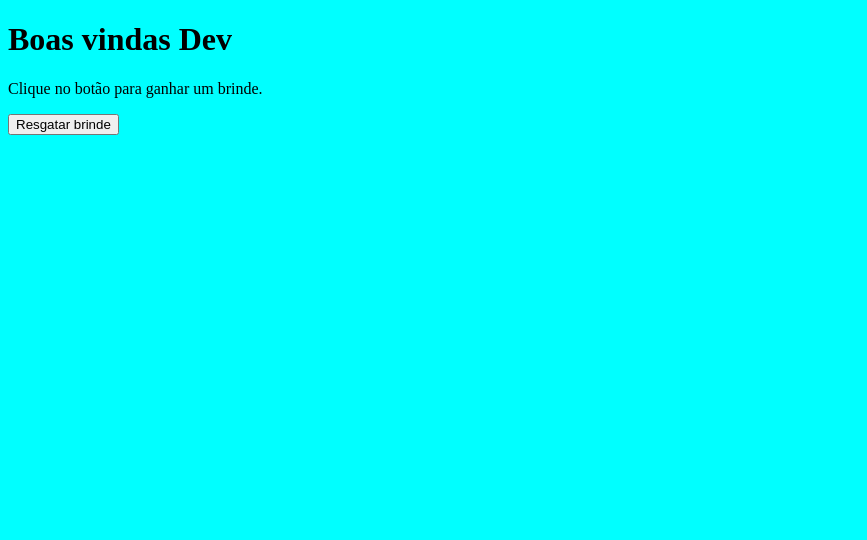
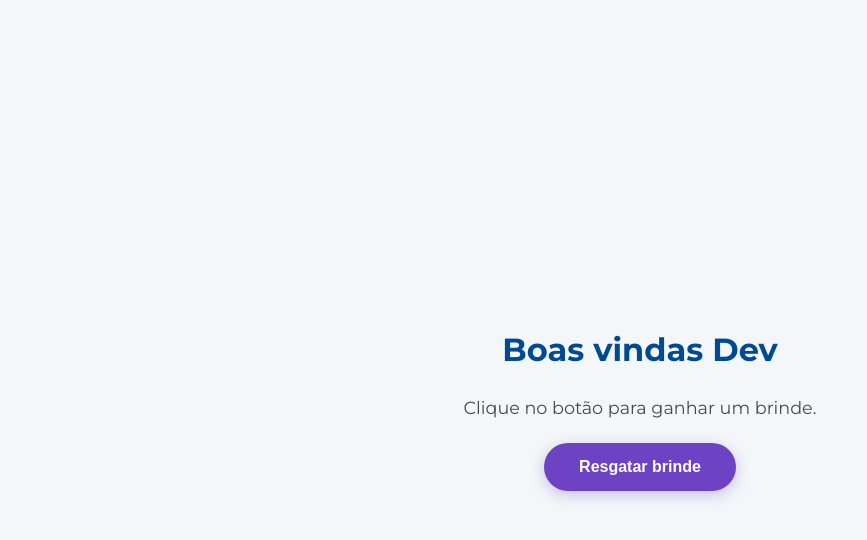
Before and after one commit to danielbaumannbr/revisao, a plain HTML site: page index.html in a window 1280 px wide. Shown: the whole page, without its empty margins (0-867 px from the left). Drawn offline with Linux system fonts and the light colour scheme.

Commit message:
Add typography and button styles
Replace the simple aqua background with a complete visual update: import Montserrat font, set a light-gray full-viewport centered layout, and reset body margins. Add styles for headings and body text (#texto) for improved readability, and introduce a rounded purple CTA button (#botao) with padding, bold text, shadow, hover and active states. Overall improves visual design to match the referenced banner and enhances layout/readability.

```diff
--- a/styles.css
+++ b/styles.css
@@ -1,3 +1,47 @@
-body{
-    background-color: aqua;
+/* Importando uma fonte moderna similar à da imagem */
+@import url('https://fonts.googleapis.com/css2?family=Montserrat:wght@400;700&display=swap');
+
+body {
+    background-color: #f4f7f9; /* Cinza muito claro do fundo da imagem */
+    font-family: 'Montserrat', sans-serif;
+    display: flex;
+    flex-direction: column;
+    align-items: center;
+    justify-content: center;
+    height: 100vh;
+    margin: 0;
 }
+
+h1 {
+    color: #004a94; /* Azul escuro institucional (SESI/SENAI) */
+    font-weight: 700;
+    margin-bottom: 10px;
+}
+
+#texto {
+    color: #4a4a4a; /* Cinza escuro para leitura confortável */
+    font-size: 1.1rem;
+    margin-bottom: 25px;
+}
+
+#botao {
+    background-color: #6d42c3; /* Roxo vibrante do botão 'Matricule-se já' */
+    color: white;
+    border: none;
+    padding: 15px 35px;
+    font-size: 1rem;
+    font-weight: bold;
+    border-radius: 50px; /* Botão arredondado como no banner */
+    cursor: pointer;
+    transition: background 0.3s ease, transform 0.2s ease;
+    box-shadow: 0 4px 15px rgba(109, 66, 195, 0.3);
+}
+
+#botao:hover {
+    background-color: #5835a0; /* Roxo um pouco mais escuro no hover */
+    transform: translateY(-2px);
+}
+
+#botao:active {
+    transform: translateY(0);
+}
```
